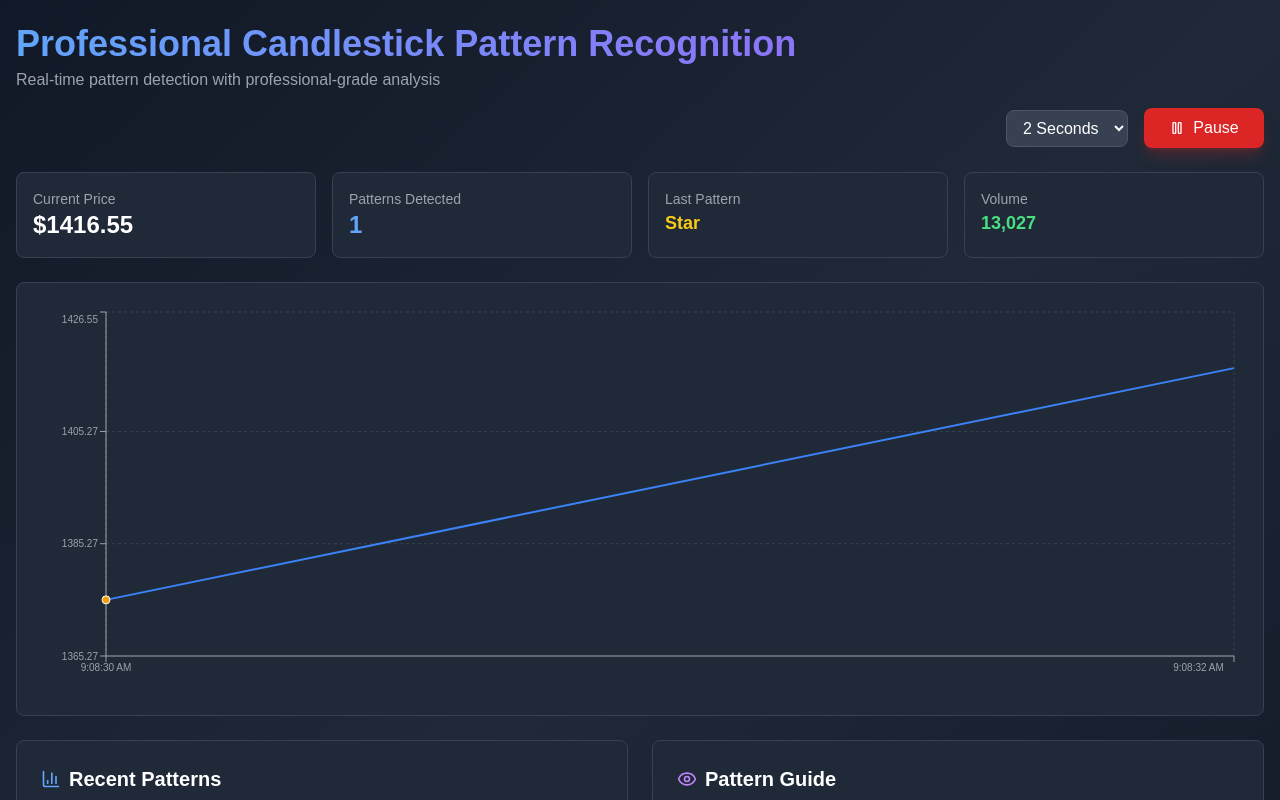
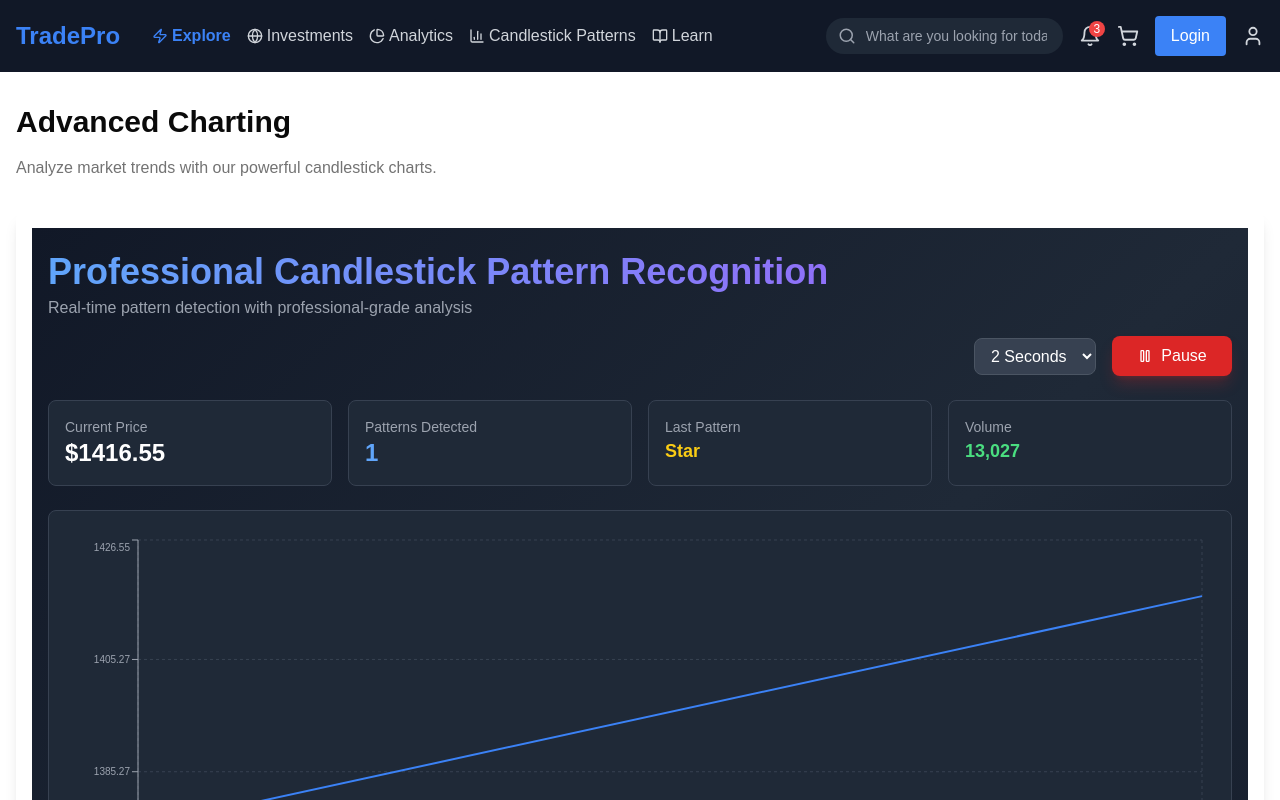
Before and after one commit to YashPalav-26/TradePro, a Next.js app: page /candlestick-chart in a window 1280 px wide. Shown: the top 800 px of the page. Built offline with nearby package versions, Linux system fonts and the light colour scheme.

Commit message:
modified the UI here as well

```diff
--- a/src/app/candlestick-chart/page.tsx
+++ b/src/app/candlestick-chart/page.tsx
@@ -1,5 +1,17 @@
 import CandlestickChart from "@/components/CandlestickChart";
+import Header from "@/components/Header";
 
 export default function CandlestickChartPage() {
-  return <CandlestickChart />;
+  return (
+    <div className="bg-background min-h-screen">
+      <Header />
+      <main className="container mx-auto px-4 py-8">
+        <h1 className="text-3xl font-bold text-foreground mb-4">Advanced Charting</h1>
+        <p className="text-muted-foreground mb-8">Analyze market trends with our powerful candlestick charts.</p>
+        <div className="bg-card p-4 rounded-lg shadow-lg">
+          <CandlestickChart />
+        </div>
+      </main>
+    </div>
+  );
 }
```
